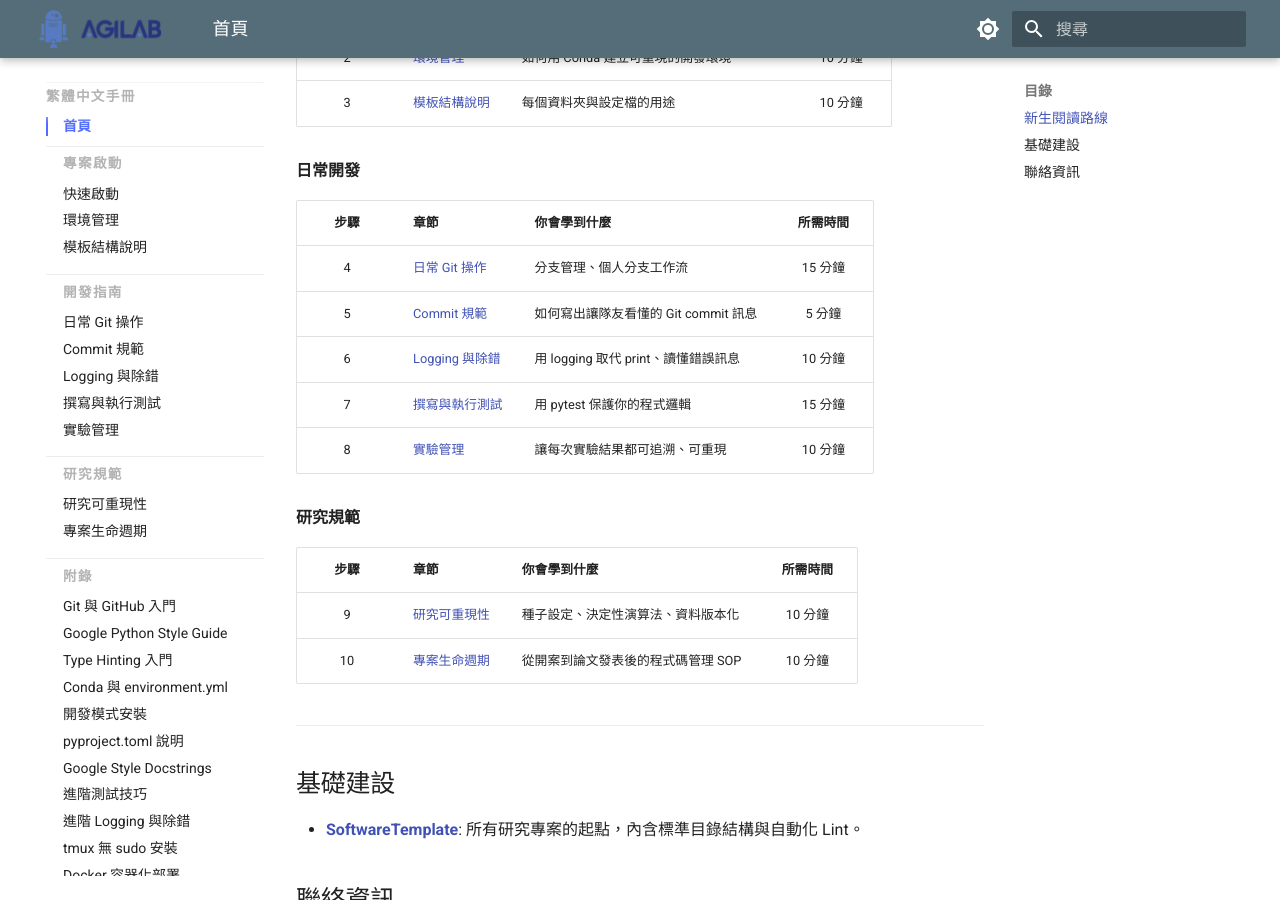
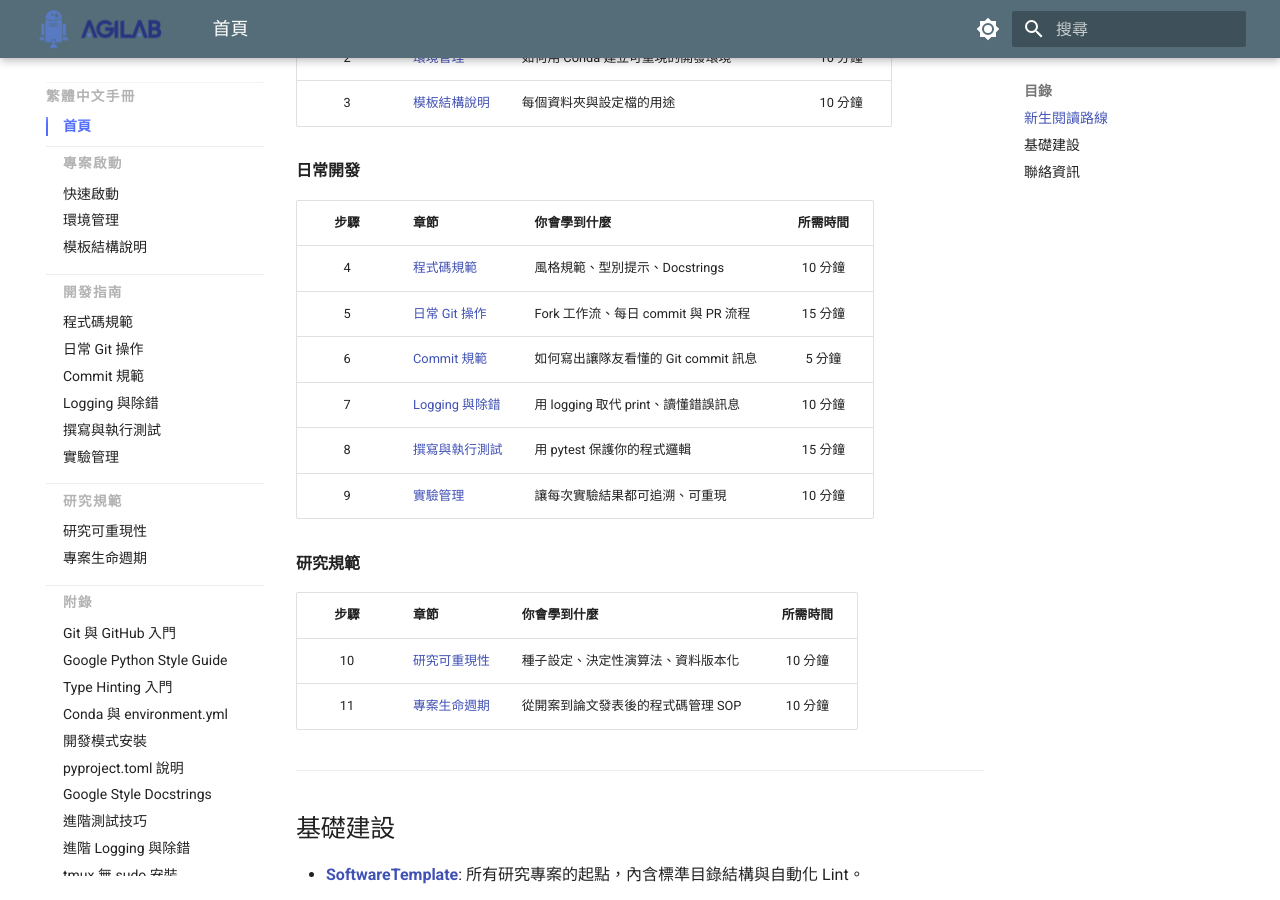
Before and after one commit to AGILAB-NTNU/AGILAB_Software_Lab_Guide, an MkDocs documentation site: the page built from docs/zh/index.md, in a window 1280 px wide and 900 px high, scrolled down 655 px. Built offline with MkDocs 1.6.1 and Material for MkDocs 9.7.7, drawn with Linux system fonts in a browser that asks for light colours.

Commit message:
docs: add coding standards guide and update navigation structure

```diff
--- a/docs/zh/index.md
+++ b/docs/zh/index.md
@@ -23,18 +23,19 @@
 
 | 步驟 | 章節 | 你會學到什麼 | 所需時間 |
 |:---:|---|---|:---:|
-| 4 | [日常 Git 操作](development/daily_git.md) | 分支管理、個人分支工作流 | 15 分鐘 |
-| 5 | [Commit 規範](getting_started/git_convention.md) | 如何寫出讓隊友看懂的 Git commit 訊息 | 5 分鐘 |
-| 6 | [Logging 與除錯](development/logging_debugging.md) | 用 logging 取代 print、讀懂錯誤訊息 | 10 分鐘 |
-| 7 | [撰寫與執行測試](development/testing.md) | 用 pytest 保護你的程式邏輯 | 15 分鐘 |
-| 8 | [實驗管理](development/experiment_management.md) | 讓每次實驗結果都可追溯、可重現 | 10 分鐘 |
+| 4 | [程式碼規範](development/coding_standards.md) | 風格規範、型別提示、Docstrings | 10 分鐘 |
+| 5 | [日常 Git 操作](development/daily_git.md) | Fork 工作流、每日 commit 與 PR 流程 | 15 分鐘 |
+| 6 | [Commit 規範](getting_started/git_convention.md) | 如何寫出讓隊友看懂的 Git commit 訊息 | 5 分鐘 |
+| 7 | [Logging 與除錯](development/logging_debugging.md) | 用 logging 取代 print、讀懂錯誤訊息 | 10 分鐘 |
+| 8 | [撰寫與執行測試](development/testing.md) | 用 pytest 保護你的程式邏輯 | 15 分鐘 |
+| 9 | [實驗管理](development/experiment_management.md) | 讓每次實驗結果都可追溯、可重現 | 10 分鐘 |
 
 **研究規範**
 
 | 步驟 | 章節 | 你會學到什麼 | 所需時間 |
 |:---:|---|---|:---:|
-| 9 | [研究可重現性](research/reproducibility.md) | 種子設定、決定性演算法、資料版本化 | 10 分鐘 |
-| 10 | [專案生命週期](research/lifecycle.md) | 從開案到論文發表後的程式碼管理 SOP | 10 分鐘 |
+| 10 | [研究可重現性](research/reproducibility.md) | 種子設定、決定性演算法、資料版本化 | 10 分鐘 |
+| 11 | [專案生命週期](research/lifecycle.md) | 從開案到論文發表後的程式碼管理 SOP | 10 分鐘 |
 
 
 ---
--- a/mkdocs.yml
+++ b/mkdocs.yml
@@ -50,6 +50,7 @@ nav:
       - '環境管理': 'zh/getting_started/conda_guide.md'
       - '模板結構說明': 'zh/getting_started/template_structure.md'
     - '開發指南':
+      - '程式碼規範': 'zh/development/coding_standards.md'
       - '日常 Git 操作': 'zh/development/daily_git.md'
       - 'Commit 規範': 'zh/getting_started/git_convention.md'
       - 'Logging 與除錯': 'zh/development/logging_debugging.md'
```
Also changed, not shown: docs/zh/development/coding_standards.md (added, +69 -0 lines), docs/zh/getting_started/template_structure.md (+1 -1 lines).
